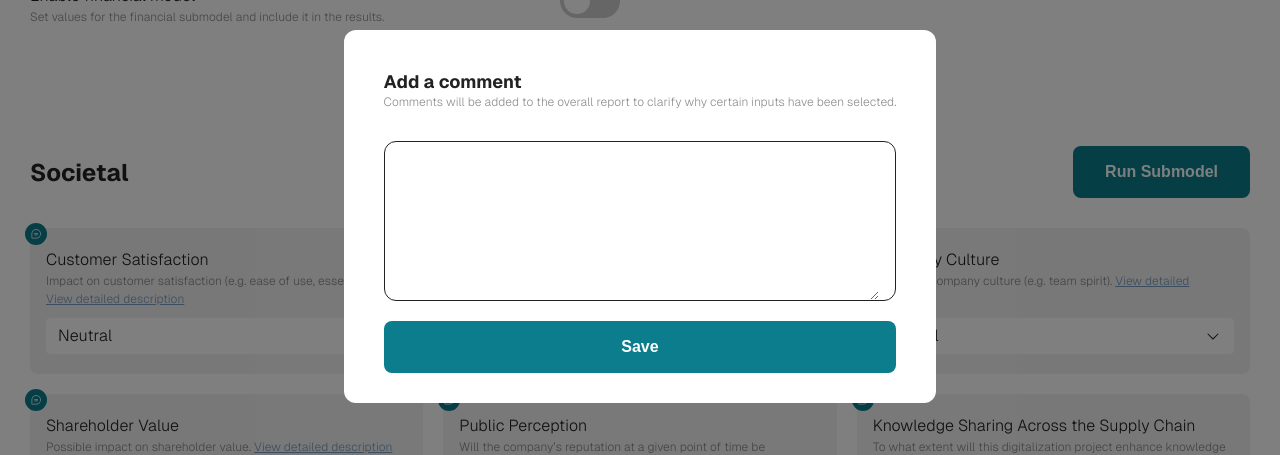
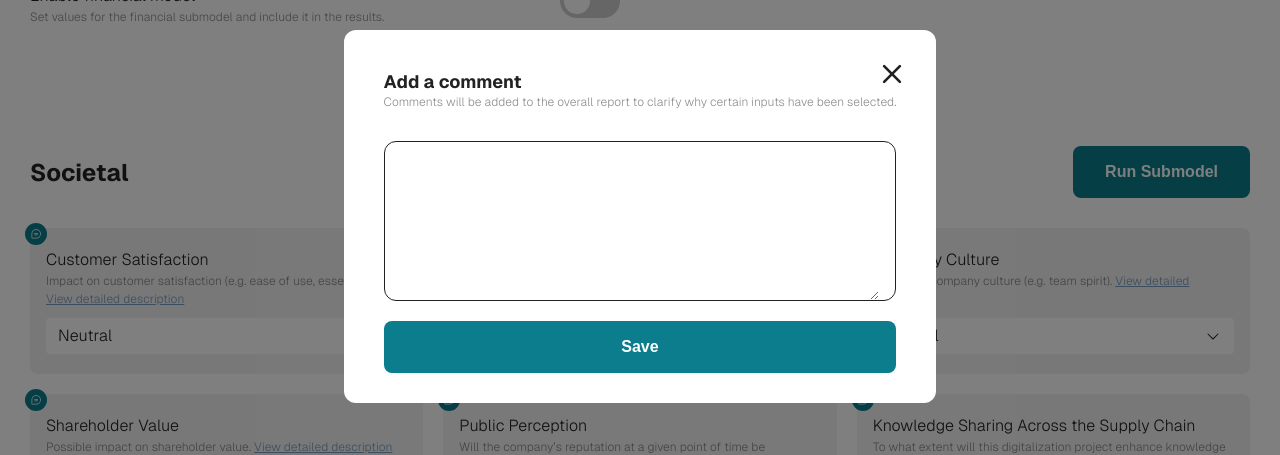
Before and after one commit to fabian-weiss/cost-benefit-model-verbund, a Next.js app: page / in a window 1280 px wide. Both pictures are taken after a click on the element 36 px from the left and 400 px from the top of the page. Shown: the top 455 px of the page. Built offline with nearby package versions, Linux system fonts and the light colour scheme.

Commit message:
fix container

```diff
--- a/src/components/DialogContainer.tsx
+++ b/src/components/DialogContainer.tsx
@@ -27,7 +27,8 @@ function DialogContainer(props: {
       <OutsideClickHandler
         disabled={props.fullscreen == true}
         onOutsideClick={() => props.closeDialog()}
-        className={`fw-h100`}
+        // className={`fw-h100`}
+        className="fw-dialog-center"
       >
         {props.fullscreen && (
           <PiXBold
@@ -41,6 +42,13 @@ function DialogContainer(props: {
             props.fullscreen ? "fullscreen" : ""
           }`}
         >
+          {!props.fullscreen && (
+            <PiXBold
+              size={28}
+              className="fw-dialog-close"
+              onClick={() => props.closeDialog()}
+            />
+          )}
           <div>
             {props.title && <h2 className="fw-dialog-title">{props.title}</h2>}
             {props.body && (
--- a/src/styles/dialog.css
+++ b/src/styles/dialog.css
@@ -9,11 +9,11 @@
   background-color: rgba(0, 0, 0, 0.5);
   display: flex;
   align-items: center;
-  justify-content: center;
+  justify-content: flex-start;
   flex-direction: column;
   z-index: 10;
   cursor: pointer;
-  overflow-y: auto;
+  overflow-y: scroll;
   overflow-x: hidden;
 }
 
@@ -26,7 +26,7 @@
 .fw-dialog-wrapper {
   max-width: 800px;
   /* max-height: 560px; */
-  height: max-content;
+  height: min-content;
   width: 100%;
   display: flex;
   flex-direction: column;
@@ -36,6 +36,7 @@
   border-radius: var(--border-radius-l);
   overflow: scroll;
   cursor: auto;
+  position: relative;
 }
 
 .fw-dialog-wrapper.fullscreen {
@@ -46,7 +47,7 @@
 }
 
 .fw-dialog-close {
-  position: fixed;
+  position: absolute;
   top: 30px;
   right: 30px;
   cursor: pointer;
@@ -69,8 +70,8 @@
 @media (max-width: 768px) {
   .fw-dialog-container {
     padding: 30px 20px;
-    align-items: flex-start;
-    justify-content: flex-start;
+    /* align-items: flex-start;
+    justify-content: flex-start; */
     overflow-x: auto;
   }
 }
```
